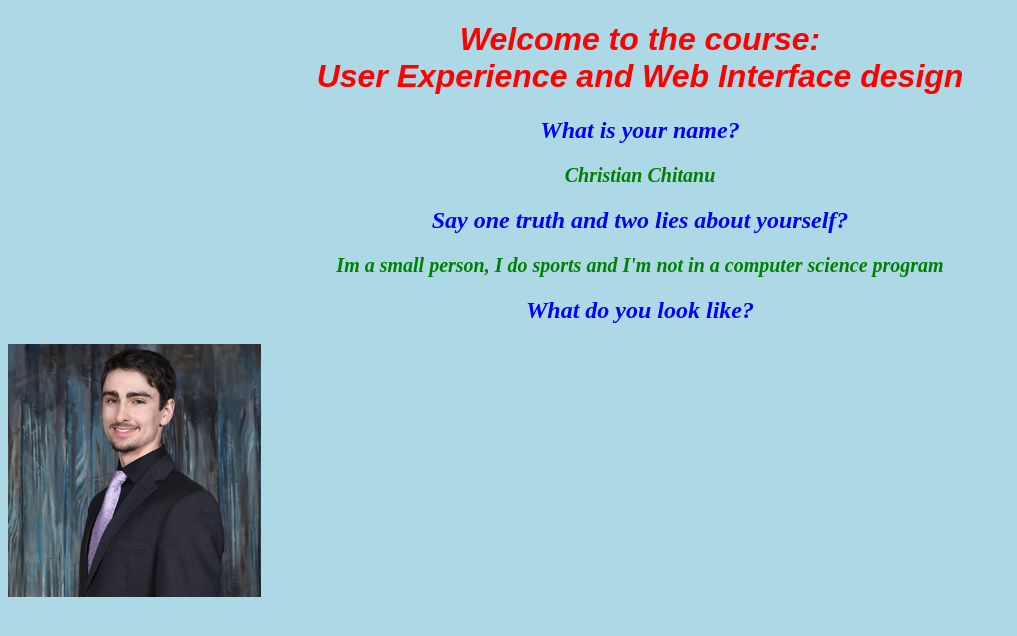
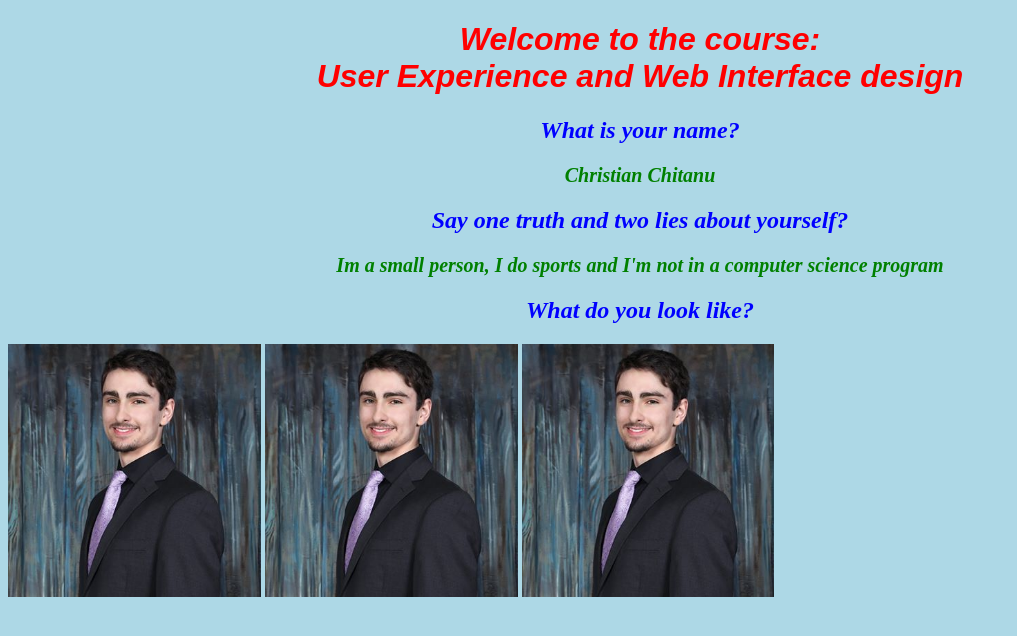
Before and after one commit to 420n13la/page-about-yourself-Christian, a plain HTML site: page index.html in a window 1280 px wide. Shown: the whole page, without its empty margins (0-1017 px from the left). Drawn offline with Linux system fonts and the light colour scheme.

Commit message:
Update index.html

```diff
--- a/index.html
+++ b/index.html
@@ -19,6 +19,8 @@
 <h2><em>What do you look like?<em/></h2>
 
 <img src="Christian.jpg" />
+  <img src="Christian.jpg" />
+  <img src="Christian.jpg" />
 
 </body>
 </html>
```
